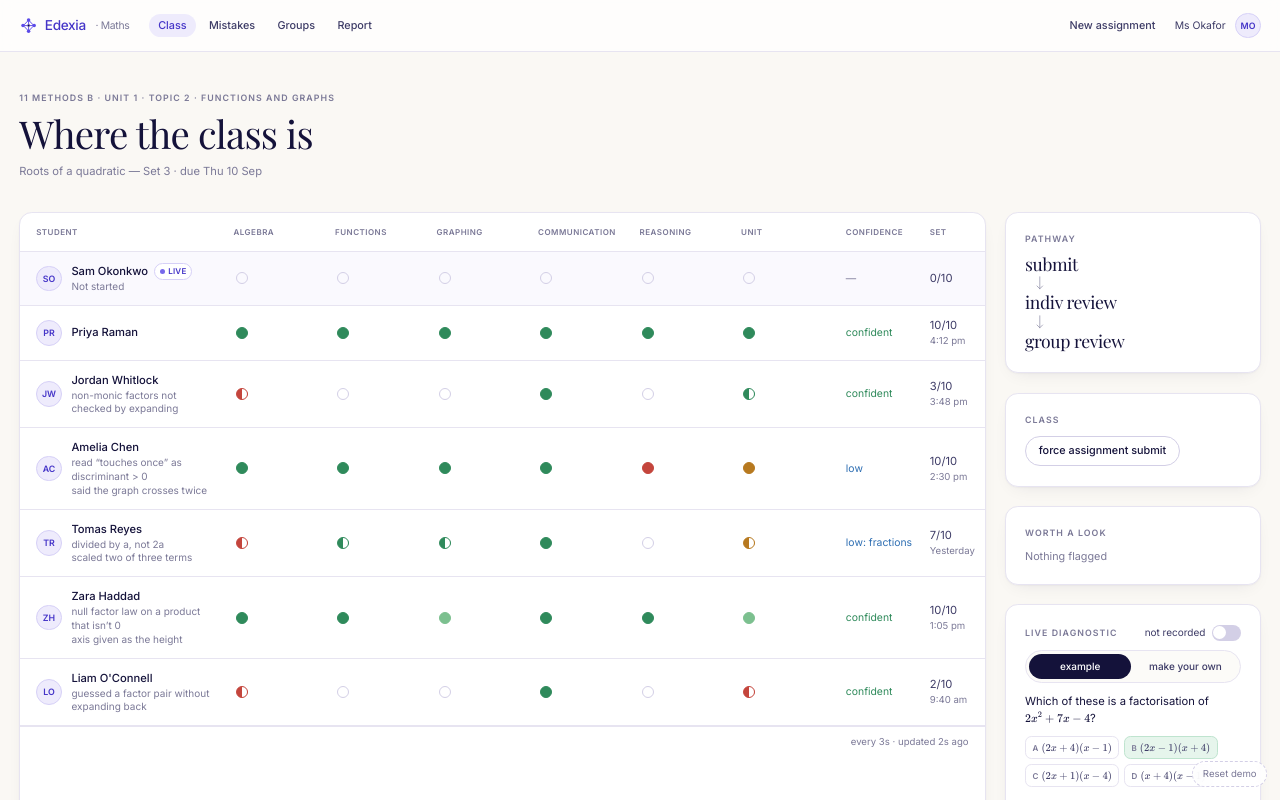
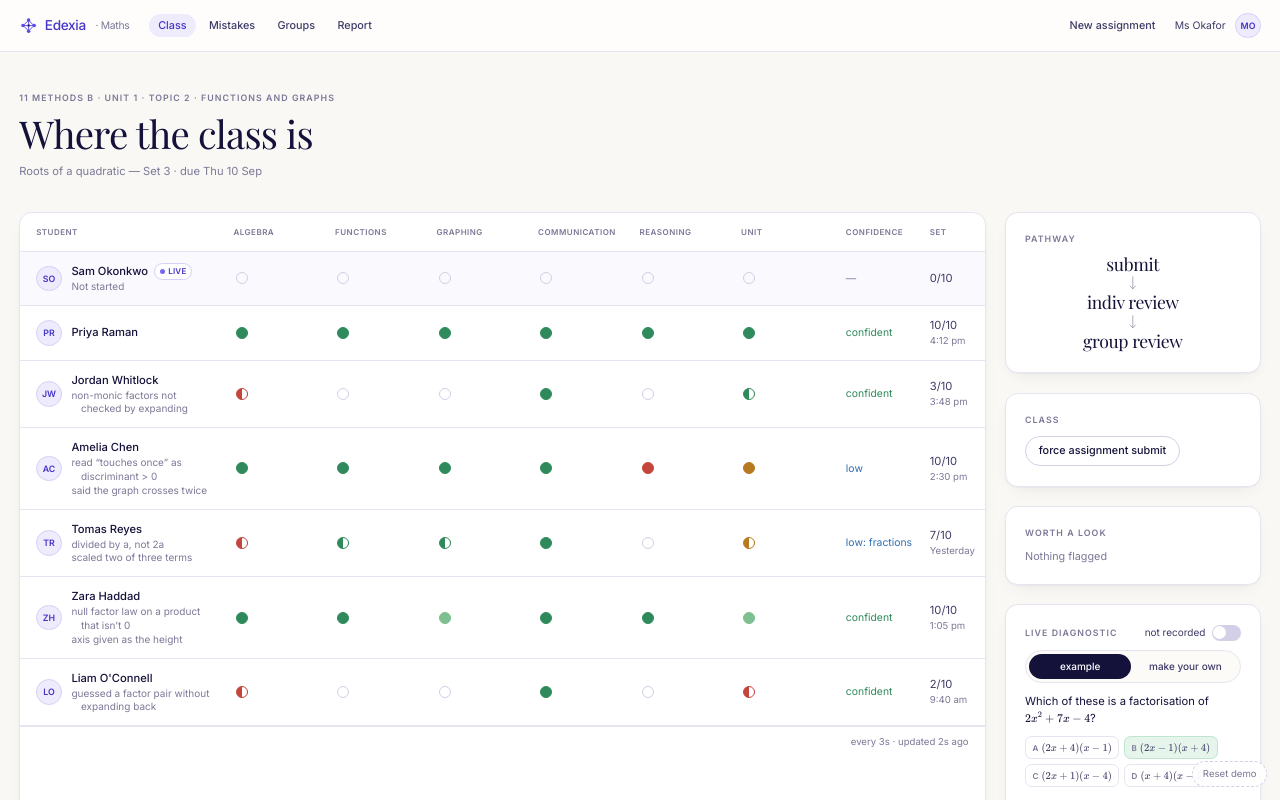
Before and after one commit to cderda7/maths_platform, a Next.js app in the folder curr_version/: page /teacher in a window 1280 px wide. Shown: the top 800 px of the page. Built offline with nearby package versions, Linux system fonts and the light colour scheme.

Commit message:
grid: centred pathway stages, hanging indent on wrapped notes

```diff
--- a/curr_version/app/teacher/TeacherLive.tsx
+++ b/curr_version/app/teacher/TeacherLive.tsx
@@ -225,7 +225,7 @@ export default function TeacherLive() {
                               )}
                               <span className="flex flex-col">
                                 {r.sub.split(";").map((part, n) => (
-                                  <span key={n} className={r.live ? "" : "lowercase"}>
+                                  <span key={n} className={`${r.live ? "" : "lowercase"} -indent-3 pl-3`}>
                                     {part.trim().replace(/\.$/, "")}
                                   </span>
                                 ))}
@@ -290,9 +290,9 @@ export default function TeacherLive() {
               {pathwayChip(pathwayOf(classroom))
                 .split(" → ")
                 .map((stage, i) => (
-                  <li key={stage} className="flex flex-col items-start">
+                  <li key={stage} className="flex flex-col items-center text-center">
                     {i > 0 && (
-                      <svg viewBox="0 0 12 18" className="ml-3 h-[18px] w-3 text-ink-muted/70" aria-hidden>
+                      <svg viewBox="0 0 12 18" className="h-[18px] w-3 text-ink-muted/70" aria-hidden>
                         <path d="M6 1v15M2.5 12.5 6 16l3.5-3.5" fill="none" stroke="currentColor" strokeWidth="1.1" strokeLinecap="round" strokeLinejoin="round" />
                       </svg>
                     )}
```
